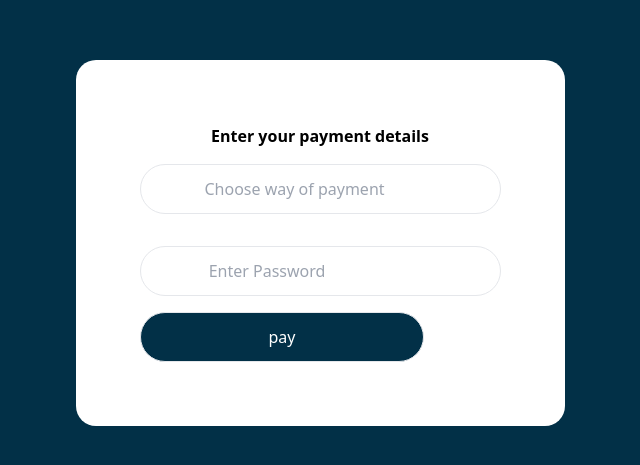
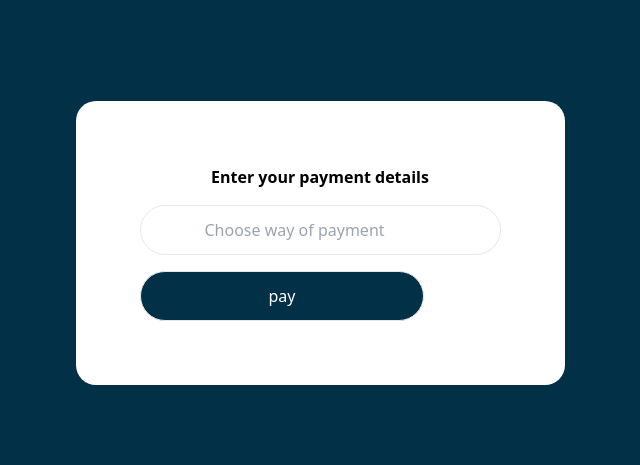
Before and after one commit to ynaatieno/snapPark, a React (Vite) app: page /payments in a window 1280 px wide. Shown: the part 157-622 px from the top of the page, without its empty margins (320-960 px from the left). Built offline with nearby package versions, Linux system fonts and the light colour scheme.

Commit message:
made a tiny change for github

```diff
--- a/src/Components/Payment.jsx
+++ b/src/Components/Payment.jsx
@@ -14,11 +14,11 @@ function Payment(){
    <div>
         <input type="card" className="border  py-3  px-[4em]  rounded-full outline-none my-4"  placeholder="Choose way of payment"/>
 
-        <div>
-          <input type="password"  className="border  py-3  px-[4em]  rounded-full outline-none my-4" placeholder=" Enter Password" />
 
 
-          </div>
+
+
+
 
         </div>
 
```
